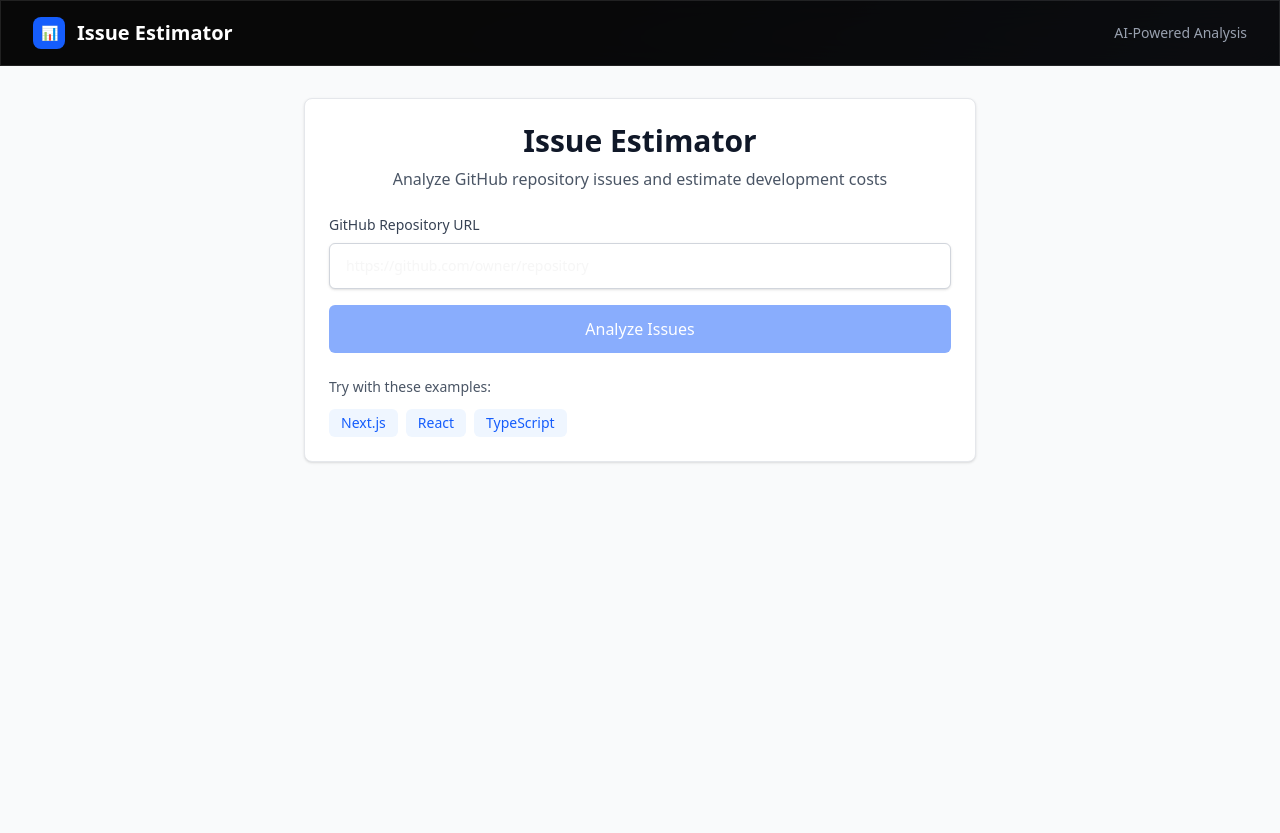
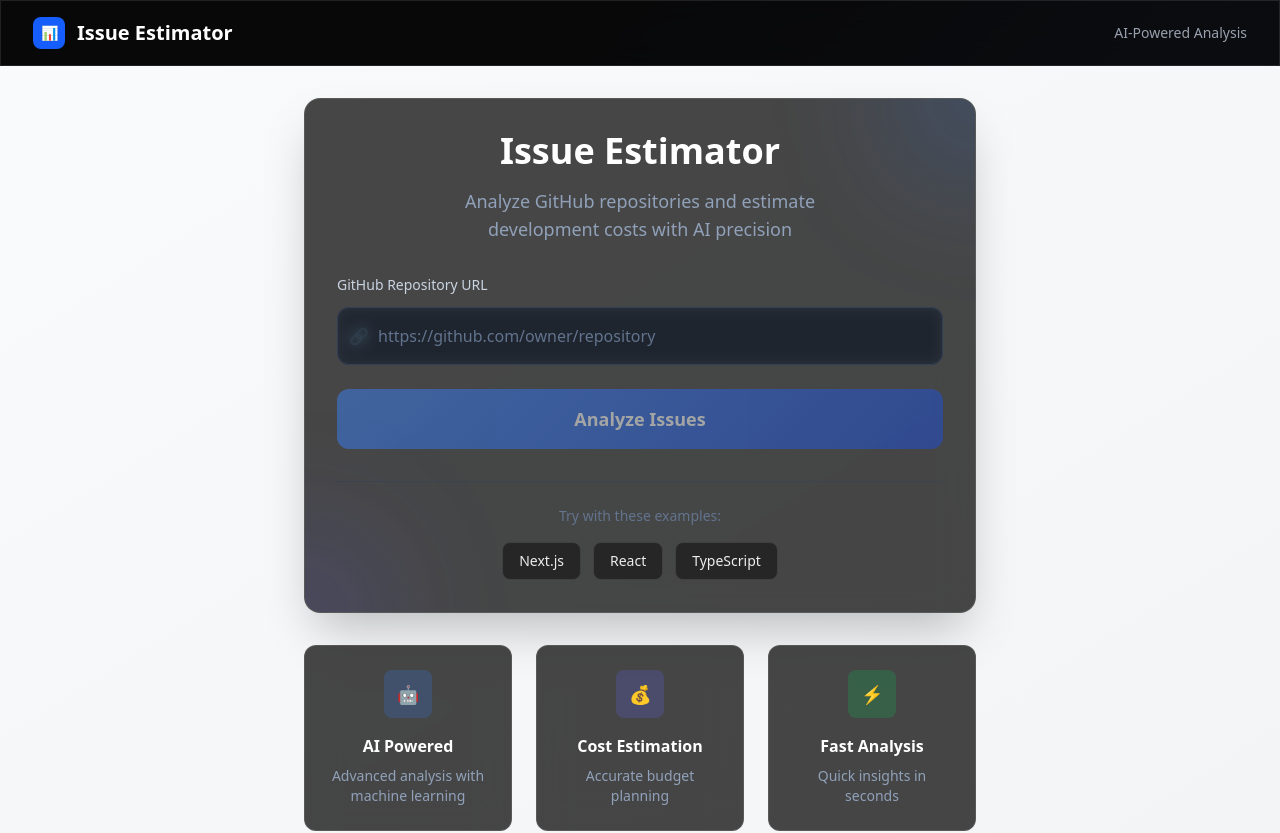
Before and after one commit to rferrari/TaskIQ, a Next.js app: page / in a window 1280 px wide. Shown: the top 833 px of the page. Built offline with nearby package versions, Linux system fonts and the light colour scheme.

Commit message:
fix: match pages and components with new layout

```diff
--- a/src/app/page.tsx
+++ b/src/app/page.tsx
@@ -46,7 +46,7 @@ export default function Home() {
   };
 
   return (
-    <div className="min-h-screen bg-gray-50 py-8">
+    <div className="min-h-screen bg-gradient-to-br from-gray-50 to-gray-100 dark:from-gray-900 dark:to-gray-800 py-8">
   <div className="max-w-7xl mx-auto px-4 sm:px-6 lg:px-8">
         {!analysisResult && (
           <div className="max-w-2xl mx-auto">
@@ -56,9 +56,9 @@ export default function Home() {
 
         {isLoading && (
   <div className="max-w-4xl mx-auto">
-            <div className="bg-white rounded-lg border border-gray-200 shadow-sm p-8">
+    <div className="bg-white dark:bg-gray-800 rounded-2xl border border-gray-200 dark:border-gray-700 shadow-lg p-8">
       <LoadingSpinner />
-              <p className="text-center text-gray-600 mt-4">
+      <p className="text-center text-gray-600 dark:text-gray-400 mt-4">
         Analyzing repository issues... This may take a minute.
       </p>
     </div>
@@ -67,7 +67,7 @@ export default function Home() {
 
         {error && (
   <div className="max-w-2xl mx-auto">
-            <div className="bg-red-50 border border-red-200 rounded-lg p-6">
+    <div className="bg-red-50 dark:bg-red-900/20 border border-red-200 dark:border-red-800 rounded-2xl p-6">
               <div className="flex">
                 <div className="flex-shrink-0">
                   <svg className="h-5 w-5 text-red-400" viewBox="0 0 20 20" fill="currentColor">
--- a/src/components/RepositoryForm.tsx
+++ b/src/components/RepositoryForm.tsx
@@ -24,48 +24,72 @@ export function RepositoryForm({ onAnalyze, isLoading }: RepositoryFormProps) {
   ];
 
   return (
-    <div className="bg-white rounded-lg border border-gray-200 shadow-sm p-6">
-      <div className="text-center">
-        <h1 className="text-3xl font-bold text-gray-900 mb-2">Issue Estimator</h1>
-        <p className="text-gray-600 mb-6">
-          Analyze GitHub repository issues and estimate development costs
+    <div className="max-w-2xl mx-auto">
+      <div className="glass-card rounded-2xl p-8 shadow-2xl border border-slate-700/50 relative overflow-hidden">
+
+        {/* Background Glow */}
+        <div className="absolute -top-20 -right-20 w-40 h-40 bg-blue-500/20 rounded-full blur-3xl"></div>
+        <div className="absolute -bottom-20 -left-20 w-40 h-40 bg-indigo-500/20 rounded-full blur-3xl"></div>
+
+        <div className="relative z-10">
+          {/* Header */}
+          <div className="text-center mb-8">
+            <h1 className="text-4xl font-bold text-white mb-4">
+              Issue Estimator
+            </h1>
+            <p className="text-slate-400 text-lg max-w-md mx-auto">
+              Analyze GitHub repositories and estimate development costs with AI precision
             </p>
           </div>
 
-      <form onSubmit={handleSubmit} className="space-y-4">
-        <div>
-          <label htmlFor="repoUrl" className="block text-sm font-medium text-gray-700 mb-2">
+          {/* Form */}
+          <form onSubmit={handleSubmit} className="space-y-6">
+            <div className="space-y-3">
+              <label htmlFor="repoUrl" className="block text-sm font-medium text-slate-300">
                 GitHub Repository URL
               </label>
+              <div className="relative">
+                <div className="absolute inset-y-0 left-0 pl-3 flex items-center pointer-events-none">
+                  <span className="text-slate-500">🔗</span>
+                </div>
                 <input
                   type="url"
                   id="repoUrl"
                   value={repoUrl}
                   onChange={(e) => setRepoUrl(e.target.value)}
                   placeholder="https://github.com/owner/repository"
-            className="block w-full rounded-md border border-gray-300 bg-white py-3 px-4 shadow-sm focus:border-blue-500 focus:outline-none focus:ring-1 focus:ring-blue-500 sm:text-sm"
+                  className="block w-full pl-10 pr-4 py-4 rounded-xl bg-slate-800/50 border border-slate-700 text-white placeholder-slate-500 focus:ring-2 focus:ring-blue-500 focus:border-transparent transition-all duration-200 backdrop-blur-sm"
                   required
                 />
+              </div>
             </div>
 
             <button
               type="submit"
               disabled={isLoading || !repoUrl.trim()}
-          className="w-full bg-blue-600 text-white py-3 px-4 rounded-md hover:bg-blue-700 focus:outline-none focus:ring-2 focus:ring-blue-500 focus:ring-offset-2 disabled:opacity-50 disabled:cursor-not-allowed font-medium"
+              className="w-full btn-primary py-4 px-6 rounded-xl font-semibold text-lg transition-all duration-200 disabled:opacity-50 disabled:cursor-not-allowed disabled:transform-none"
             >
-          {isLoading ? 'Analyzing Repository...' : 'Analyze Issues'}
+              {isLoading ? (
+                <div className="flex items-center justify-center space-x-3">
+                  <div className="w-5 h-5 border-2 border-white/30 border-t-white rounded-full animate-spin"></div>
+                  <span>Analyzing Repository...</span>
+                </div>
+              ) : (
+                'Analyze Issues'
+              )}
             </button>
           </form>
 
-      <div className="mt-6">
-        <p className="text-sm text-gray-600 mb-3">Try with these examples:</p>
-        <div className="flex flex-wrap gap-2">
+          {/* Examples */}
+          <div className="mt-8 pt-6 border-t border-slate-700/50">
+            <p className="text-center text-slate-500 text-sm mb-4">Try with these examples:</p>
+            <div className="flex flex-wrap gap-3 justify-center">
               {exampleRepos.map((repo) => (
                 <button
                   key={repo.url}
                   type="button"
                   onClick={() => setRepoUrl(repo.url)}
-              className="text-sm text-blue-600 hover:text-blue-800 bg-blue-50 hover:bg-blue-100 px-3 py-1 rounded-md transition-colors"
+                  className="btn-secondary px-4 py-2 rounded-lg text-slate-300 text-sm transition-all duration-200 hover:text-white"
                 >
                   {repo.name}
                 </button>
@@ -73,5 +97,34 @@ export function RepositoryForm({ onAnalyze, isLoading }: RepositoryFormProps) {
             </div>
           </div>
         </div>
+      </div>
+
+      {/* Feature Cards */}
+      <div className="grid grid-cols-1 md:grid-cols-3 gap-6 mt-8">
+        <div className="glass-card rounded-xl p-6 text-center border border-slate-700/50">
+          <div className="w-12 h-12 rounded-lg bg-blue-500/20 flex items-center justify-center mx-auto mb-4">
+            <span className="text-lg">🤖</span>
+          </div>
+          <h3 className="font-semibold text-white mb-2">AI Powered</h3>
+          <p className="text-slate-400 text-sm">Advanced analysis with machine learning</p>
+        </div>
+
+        <div className="glass-card rounded-xl p-6 text-center border border-slate-700/50">
+          <div className="w-12 h-12 rounded-lg bg-indigo-500/20 flex items-center justify-center mx-auto mb-4">
+            <span className="text-lg">💰</span>
+          </div>
+          <h3 className="font-semibold text-white mb-2">Cost Estimation</h3>
+          <p className="text-slate-400 text-sm">Accurate budget planning</p>
+        </div>
+
+        <div className="glass-card rounded-xl p-6 text-center border border-slate-700/50">
+          <div className="w-12 h-12 rounded-lg bg-green-500/20 flex items-center justify-center mx-auto mb-4">
+            <span className="text-lg">⚡</span>
+          </div>
+          <h3 className="font-semibold text-white mb-2">Fast Analysis</h3>
+          <p className="text-slate-400 text-sm">Quick insights in seconds</p>
+        </div>
+      </div>
+    </div>
   );
 }
--- a/src/components/ui/LoadingSpinner.tsx
+++ b/src/components/ui/LoadingSpinner.tsx
@@ -1,7 +1,10 @@
 export function LoadingSpinner() {
   return (
     <div className="flex items-center justify-center p-8">
-      <div className="animate-spin rounded-full h-12 w-12 border-b-2 border-blue-600"></div>
+      <div className="relative">
+        <div className="w-12 h-12 rounded-full border-4 border-gray-200 dark:border-gray-700"></div>
+        <div className="w-12 h-12 rounded-full border-4 border-blue-500 border-t-transparent animate-spin absolute top-0 left-0"></div>
+      </div>
     </div>
   );
 }
--- a/src/components/ui/StatCard.tsx
+++ b/src/components/ui/StatCard.tsx
@@ -6,11 +6,11 @@ interface StatCardProps {
 
 export function StatCard({ title, value, description }: StatCardProps) {
   return (
-    <div className="bg-white rounded-lg border border-gray-200 p-6 shadow-sm">
-      <dt className="text-sm font-medium text-gray-600 truncate">{title}</dt>
-      <dd className="mt-1 text-3xl font-semibold text-gray-900">{value}</dd>
+    <div className="glass-card rounded-xl p-6 border border-slate-700/50 hover:border-slate-600/50 transition-all duration-200">
+      <dt className="text-sm font-medium text-slate-400 truncate">{title}</dt>
+      <dd className="mt-1 text-3xl font-semibold text-white">{value}</dd>
       {description && (
-        <p className="mt-2 text-sm text-gray-500">{description}</p>
+        <p className="mt-2 text-sm text-slate-500">{description}</p>
       )}
     </div>
   );
```
Also changed, not shown: src/components/IssuesTable.tsx (+101 -83 lines). Lines whose indentation alone changed are shown as unchanged.
